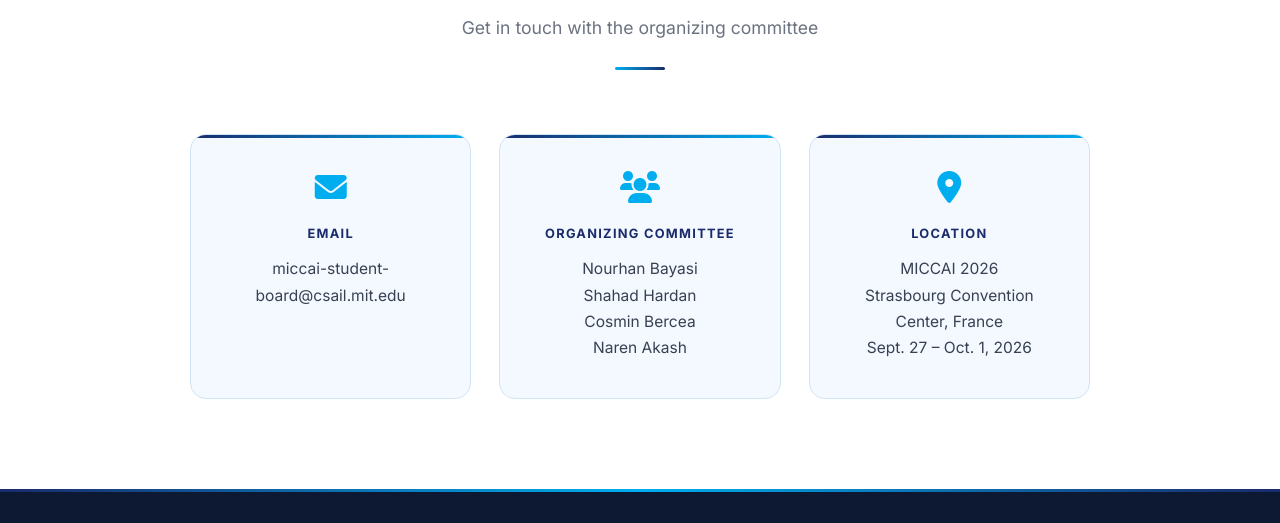
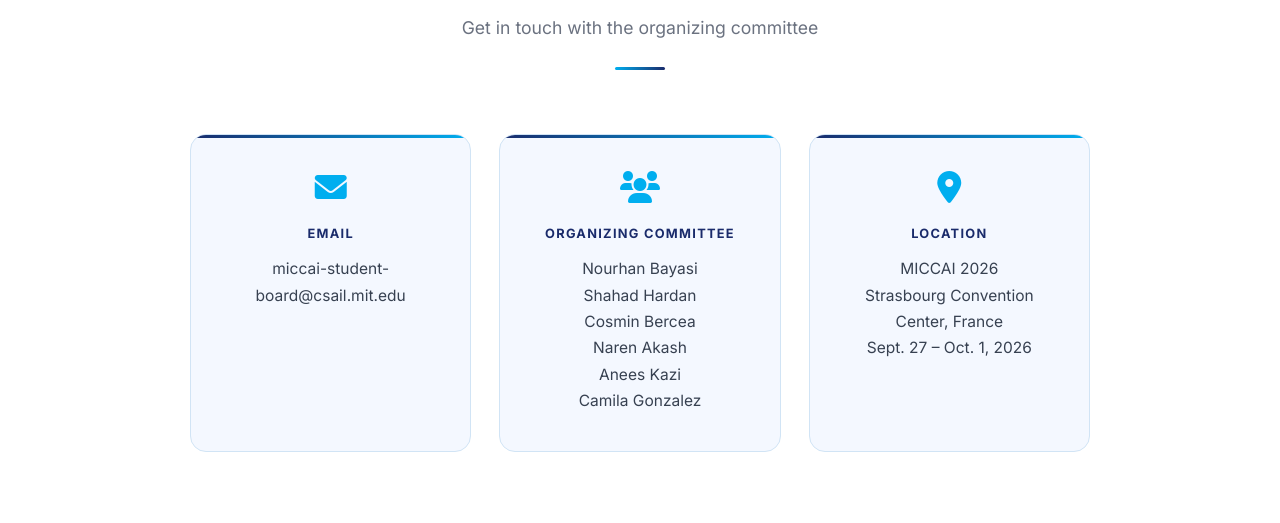
Before and after one commit to miccaimsb/msb-doctoral25, a plain HTML site: page index.html in a window 1280 px wide. Shown: the part 8134-8657 px from the top of the page. Drawn offline with Linux system fonts and the light colour scheme.

Commit message:
Add Anees Kazi and Camila Gonzalez to organizing committee

```diff
--- a/index.html
+++ b/index.html
@@ -405,7 +405,7 @@
                         <i class="fas fa-users"></i>
                         <div>
                             <h3>Organizing Committee</h3>
-                            <p>Nourhan Bayasi<br>Shahad Hardan<br>Cosmin Bercea<br>Naren Akash</p>
+                            <p>Nourhan Bayasi<br>Shahad Hardan<br>Cosmin Bercea<br>Naren Akash<br>Anees Kazi<br>Camila Gonzalez</p>
                         </div>
                     </div>
                     <div class="contact-item">
```
